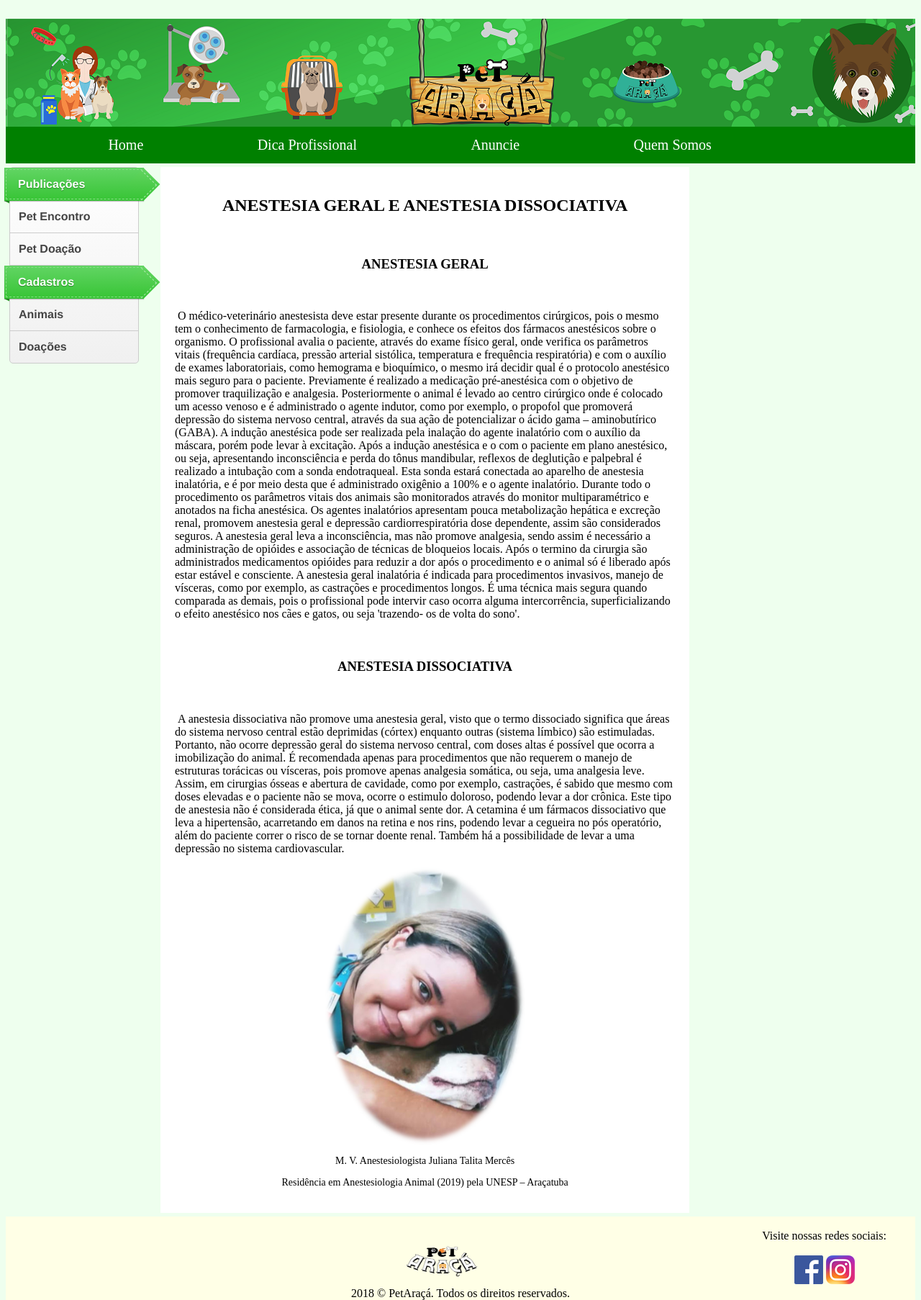
After one commit to arthurzanatta/PetAraca, a PHP site: page /PetAraca/anestesia_geral_dissociativa.php in a window 1280 px wide. The commit adds this page. Shown: the whole page at 72% size. Run offline with PHP 8.4, Linux system fonts and the light colour scheme.

Commit message:
Adições de filtro para a página Pet Encontro e texto sobre Anestesias Geral e Dissociativa.

```diff
--- /dev/null
+++ b/PetAraca/anestesia_geral_dissociativa.php
@@ -0,0 +1,56 @@
+<!DOCTYPE HTML>
+<html>
+<head>
+    <link rel="icon" href="img/logo-pet-araca.ico" type="image/x-icon" />
+    <link rel="shortcut icon" href="img/logo-pet-araca.ico" type="image/x-icon" />
+    <title>Pet Araçá - Dicas Profissionais</title>
+    <!--meta charset="UTF-8" name="viewport" content="width=device-width, initial-scale=1.0"-->
+</head>
+<body bgcolor="eeffee">
+    <link href="css/pag_inicial.css" rel="stylesheet">
+    <?php require_once "barra_navegacao.php" ?>
+    <div class="container-fluid">
+        <div class="row">
+            <?php require_once "menu.php" ?>
+            <div class="conteudo col-6">
+                <h2 align="center">ANESTESIA GERAL E ANESTESIA DISSOCIATIVA</h2></br>
+                    <h3 align="center">ANESTESIA GERAL</h3></br>
+                    <p>&nbsp;O médico-veterinário anestesista deve estar presente durante os procedimentos cirúrgicos, pois o mesmo tem o conhecimento de
+                    farmacologia, e fisiologia, e conhece os efeitos dos fármacos anestésicos sobre o organismo. O profissional avalia o paciente,
+                    através do exame físico geral, onde verifica os parâmetros vitais (frequência cardíaca, pressão arterial sistólica, temperatura e
+                    frequência respiratória) e com o auxílio de exames laboratoriais, como hemograma e bioquímico, o mesmo irá decidir qual é o protocolo
+                    anestésico mais seguro para o paciente. Previamente é realizado a medicação pré-anestésica com o objetivo de promover traquilização e
+                    analgesia. Posteriormente o animal é levado ao centro cirúrgico onde é colocado um acesso venoso e é administrado o agente indutor, como
+                    por exemplo, o propofol que promoverá depressão do sistema nervoso central, através da sua ação de potencializar o ácido gama –
+                    aminobutírico (GABA). A indução anestésica pode ser realizada pela inalação do agente inalatório com o auxílio da máscara, porém pode
+                    levar à excitação. Após a indução anestésica e o com o paciente em plano anestésico, ou seja, apresentando inconsciência e perda do tônus
+                    mandibular, reflexos de deglutição e palpebral é realizado a intubação com a sonda endotraqueal. Esta sonda estará conectada ao aparelho
+                    de anestesia inalatória, e é por meio desta que é administrado oxigênio a 100% e o agente inalatório. Durante todo o procedimento os
+                    parâmetros vitais dos animais são monitorados através do monitor multiparamétrico e anotados na ficha anestésica. Os agentes inalatórios
+                    apresentam pouca metabolização hepática e excreção renal, promovem anestesia geral e depressão cardiorrespiratória dose dependente,
+                    assim são considerados seguros. A anestesia geral leva a inconsciência, mas não promove analgesia, sendo assim é necessário a
+                    administração de opióides e associação de técnicas de bloqueios locais. Após o termino da cirurgia são administrados medicamentos
+                    opióides para reduzir a dor após o procedimento e o animal só é liberado após estar estável e consciente. A anestesia geral inalatória é
+                    indicada para procedimentos invasivos, manejo de vísceras, como por exemplo, as castrações e procedimentos longos. É uma técnica mais
+                    segura quando comparada as demais, pois o profissional pode intervir caso ocorra alguma intercorrência, superficializando o efeito
+                    anestésico nos cães e gatos, ou seja 'trazendo- os de volta do sono'.</p></br>
+                    <h3 align="center">ANESTESIA DISSOCIATIVA</h3></br>
+                    <p>&nbsp;A anestesia dissociativa não promove uma anestesia geral, visto que o termo dissociado significa que áreas do sistema nervoso
+                    central estão deprimidas (córtex) enquanto outras (sistema límbico) são estimuladas. Portanto, não ocorre depressão geral do sistema
+                    nervoso central, com doses altas é possível que ocorra a imobilização do animal. É recomendada apenas para procedimentos que não requerem
+                    o manejo de estruturas torácicas ou vísceras, pois promove apenas analgesia somática, ou seja, uma analgesia leve. Assim, em cirurgias
+                    ósseas e abertura de cavidade, como por exemplo, castrações, é sabido que mesmo com doses elevadas e o paciente não se mova, ocorre o
+                    estimulo doloroso, podendo levar a dor crônica. Este tipo de anestesia não é considerada ética, já que o animal sente dor. A cetamina é
+                    um fármacos dissociativo que leva a hipertensão, acarretando em danos na retina e nos rins, podendo levar a cegueira no pós operatório,
+                    além do paciente correr o risco de se tornar doente renal. Também há a possibilidade de levar a uma depressão no sistema
+                    cardiovascular.</p>
+                    <img class="logo" src="img/juliana_t_merces.png" width="40%" height="40%">
+                    <p align="center" style="font-size:14px;">M. V. Anestesiologista Juliana Talita Mercês</p>
+                    <p align="center" style="font-size:14px;">Residência em Anestesiologia Animal (2019) pela UNESP – Araçatuba</p>
+            </div>
+            <?php require_once "anuncios.php" ?>
+        </div>
+    </div>
+    <?php require_once "rodape.php" ?>
+</body>
+</html>
--- a/PetAraca/barra_navegacao.php
+++ b/PetAraca/barra_navegacao.php
@@ -1,6 +1,15 @@
 <!DOCTYPE HTML>
 <html>
 <head>
+    <!-- Global site tag (gtag.js) - Google Analytics -->
+    <script async src="https://www.googletagmanager.com/gtag/js?id=UA-135456390-1"></script>
+    <script>
+      window.dataLayer = window.dataLayer || [];
+      function gtag(){dataLayer.push(arguments);}
+      gtag('js', new Date());
+
+      gtag('config', 'UA-135456390-1');
+     </script>
     <title>Barra de navegação</title>
     <meta charset="UTF-8">
 </head>
@@ -18,6 +27,7 @@
                     <div class="dropdown-content">
                         <a href="ulcera_cornea_caes_gatos.php">Oftalmologia - Amanda Araújo</a>
                         <a href="epigenetica.php">Genética - Ludmilla Zavarez</a>
+						<a href="anestesia_geral_dissociativa.php">Anestesiologia - Juliana Talita Mercês</a>
                     </div>
             </li>
             <li><a href="anuncie.php" target="_parent">Anuncie</a></li>
```
Also changed, not shown: PetAraca/js/functions_jquery.js (added, +18 -0 lines), PetAraca/petencontro.php (+6 -2 lines), PetAraca/img/juliana_t_merces.png (added).
